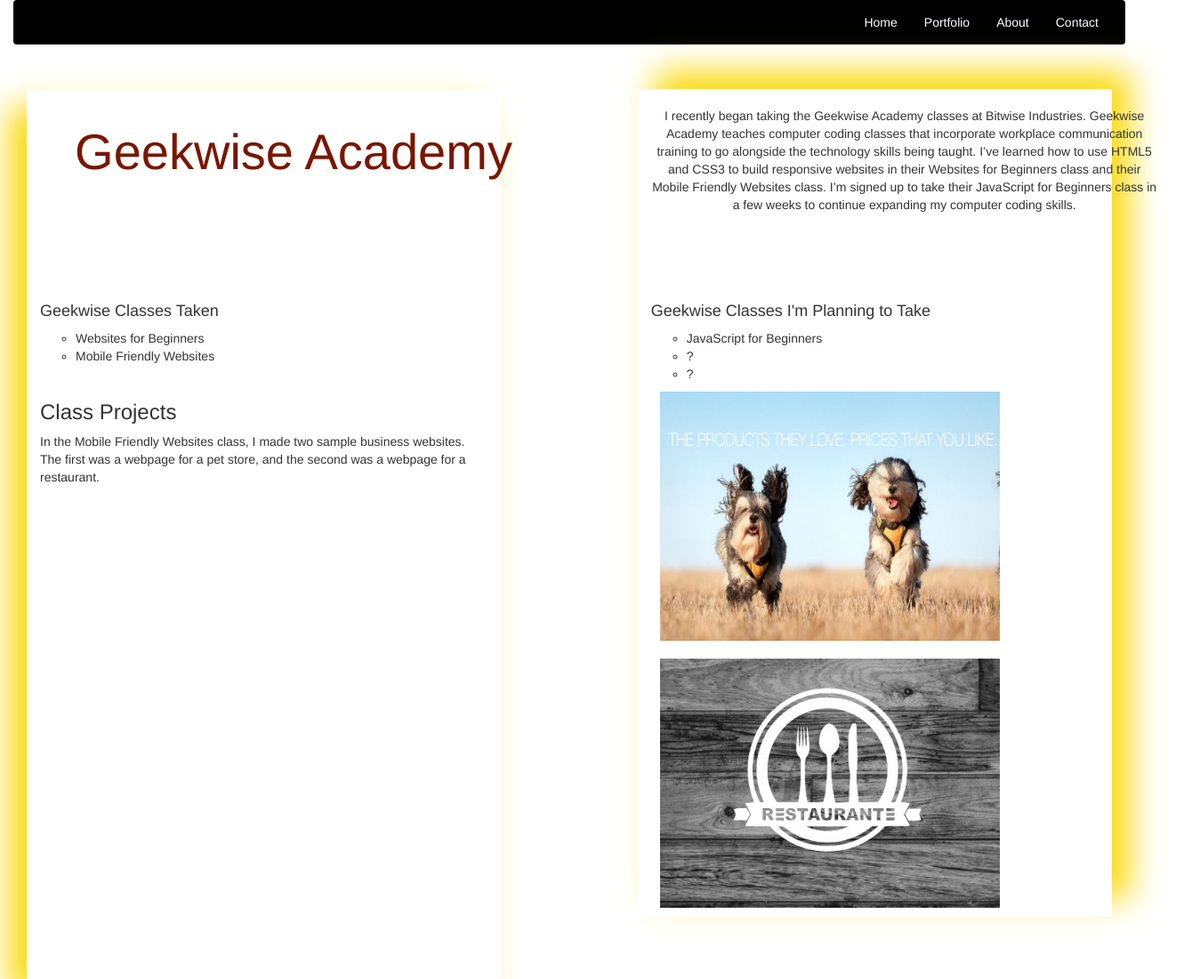
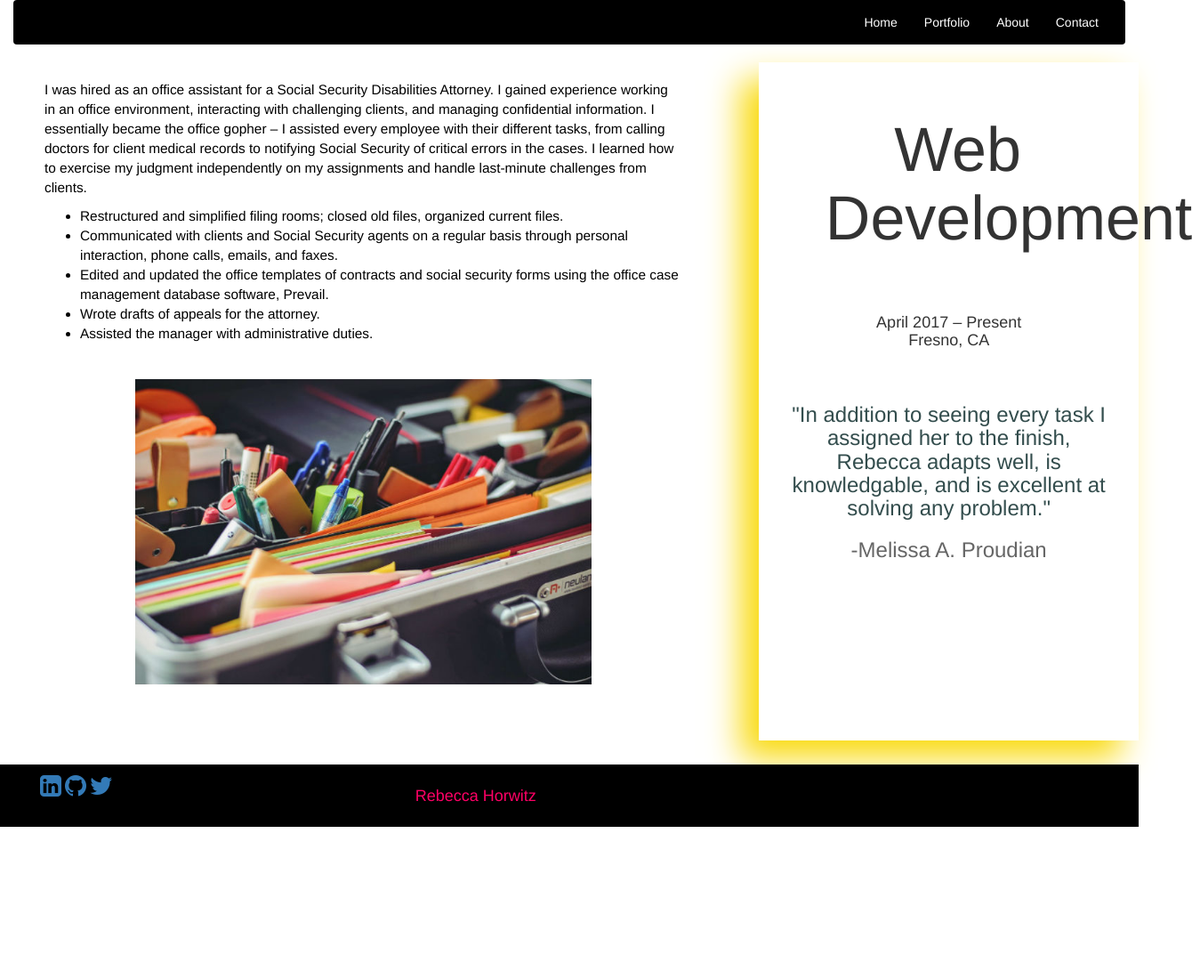
Before and after one commit to bexinthesky/portfolio-project, a plain HTML site: page development.html in a window 1280 px wide. Shown: the top 1100 px of the page at 89% size, 1340 px wide, since content can reach past the window. After the commit the page ends 954 px from the top, so only its background shows below. Drawn offline with nearby package versions, Linux system fonts and the light colour scheme.

Commit message:
first changes to web development page

```diff
--- a/css/style.css
+++ b/css/style.css
@@ -151,23 +151,17 @@ body {
   padding-top: 70%;
 }
 
-/*GEEKWISE PAGE*/
+/*WEB DEVELOPMENT PAGE*/
 
-/*margin: 0 50px 0px 10px; margin for paragraph on right side*/
-
-#gw-col-1 {
+#dev-col {
   box-shadow: -20px 20px 35px 0px #f9da0c;
-  height: 1000px;
-  margin: 30px;
+  height: 82%;
+  position: absolute;
+  z-index: -1;
+  right: 0px;
 }
 
-#gw-col-2 {
-  box-shadow: 20px -20px 35px 0px #f9da0c;
-  height: 95%;
-  margin: 30px;
-}
-
-.gw-title {
+.dev-title {
   color: #7a1600;
   height: 200px;
   width: 600px;
@@ -175,31 +169,6 @@ body {
   margin-bottom: 10px;
 }
 
-.col-sm-12.gw-title.text-center>h2 {
-  font-size: 4em;
-}
-
-.gw-info {
-  margin-top: 20px;
-  margin-bottom: 10px;
-  height: 200px;
-  width: 600px;
-}
-
-.gw-classes {
-  height: 100px;
-  width: 600px;
-}
-
-.gw-list {
-  list-style: circle;
-}
-
-.gw-img {
-  width: 80%;
-  height: 300px;
-  padding: 10px;
-}
 
 /*NANNY PAGE*/
 #nanny-col {
--- a/development.html
+++ b/development.html
@@ -4,7 +4,7 @@
   <meta charset="UTF-8">
   <meta name="viewport" content="width=device-width, initial-scale=1.0">
   <meta http-equiv="X-UA-Compatible" content="ie=edge">
-  <title>Web Development</title>
+  <title>Office Assistant</title>
   <link rel="stylesheet" href="css/bootstrap.min.css">
 	<link rel="stylesheet" href="css/font-awesome.min.css">
 	<link rel="stylesheet" href="css/style.css">
@@ -38,55 +38,38 @@
 		</nav>
 	</header>
   <!-- Header and Navbar End -->
-  <!-- Geekwise Info and Classes Section Begins -->
   <div class="container-fluid">
     <div class="row">
-      <div class="col-sm-5" id="gw-col-1"> <!-- Column Left Begins -->
+      <div class="col-sm-7 col-sm-offset-1 center-block assistant-info">
         <div class="row">
-          <div class="col-sm-12 gw-title text-center">
-            <h2>Geekwise Academy</h2>
-          </div>
-          <div class="col-sm-12 gw-classes">
-            <div>
-              <h4>Geekwise Classes Taken</h4>
-                <ul class="gw-list">
-                  <li>Websites for Beginners</li>
-                  <li>Mobile Friendly Websites</li>
-                </ul>
-            </div>
+          <div class="col-sm-12 job-info-text">
+            <p>I was hired as an office assistant for a Social
+              Security Disabilities Attorney. I gained experience working in an office environment, interacting with challenging clients, and managing confidential information. I essentially became the office gopher – I assisted every employee with their different tasks, from calling doctors for client medical records to notifying Social Security of critical errors in the cases. I learned how to exercise my judgment independently on my assignments and handle last-minute challenges from clients.</p>
+            <ul>
+              <li>Restructured and simplified filing rooms; closed old files, organized current files.</li>
+              <li>Communicated with clients and Social Security agents on a regular basis through personal interaction, phone calls, emails, and faxes.</li>
+              <li>Edited and updated the office templates of contracts and social security forms using the office case management database software, Prevail.</li>
+              <li>Wrote drafts of appeals for the attorney.</li>
+              <li>Assisted the manager with administrative duties.</li>
+            </ul>
           </div>
           <div class="col-sm-12">
-            <h3>Class Projects</h3>
-            <p>In the Mobile Friendly Websites class, I made two sample business websites. The first was a webpage for a pet store, and the second was a webpage for a restaurant.</p>
+            <img src="img/supplies.jpg" alt="Office Supplies" class="img-responsive assistant-img">
           </div>
         </div>
-      </div> <!-- Column Left Ends -->
-      <div class="col-sm-5 pull-right" id="gw-col-2"> <!-- Column Right Begins -->
-        <div class="row">
-          <div class="col-sm-12 gw-info text-center">
-            <p>I recently began taking the Geekwise Academy classes at Bitwise Industries. Geekwise Academy teaches computer coding classes that incorporate workplace communication training to go alongside the technology skills being taught. I’ve learned how to use HTML5 and CSS3 to build responsive websites in their Websites for Beginners class and their Mobile Friendly Websites class. I’m signed up to take their JavaScript for Beginners class in a few weeks to continue expanding my computer coding skills.</p>
-          </div>
-          <div class="col-sm-12 gw-classes">
-            <div>
-              <h4>Geekwise Classes I'm Planning to Take</h4>
-                <ul class="gw-list">
-                  <li>JavaScript for Beginners</li>
-                  <li>?</li>
-                  <li>?</li>
-                </ul>
-            </div>
-          </div>
-          <div class="col-sm-12 text-center">
-            <a href="https://geekwiseb2.github.io/petstore-2-bexinthesky/"><img src="img/petstore-1.jpg" alt="Pet Store" class="img-responsive gw-img"></a>
-          </div>
-          <div class="col-sm-12 text-center">
-            <a href="https://geekwiseb2.github.io/restaurante-june-17-bexinthesky"><img src="img/restaurante.jpg" alt="Restaurant" class="img-responsive gw-img"></a>
-          </div>
+      </div>
+      <div class="col-sm-4 text-center pull-right" id="dev-col">
+        <h1 class="job-title">Web Development</h2>
+        <h4>April 2017 – Present<br>
+            Fresno, CA
+        </h4>
+        <div class="col-sm-12">
+          <h3 id="assistant-quote">"In addition to seeing every task I assigned her to the finish, Rebecca adapts well, is knowledgable, and is excellent at solving any problem."</h3>
+          <h3 class="quote">-Melissa A. Proudian</h3>
         </div>
-      </div> <!-- Column Right Ends -->
+      </div>
     </div>
   </div>
-  <!-- Geekwise Info and Classes Section Ends -->
   <footer class="container-fluid center-block">
     <div class="col-sm-12">
       <!-- Social Media Section Begins -->
```
